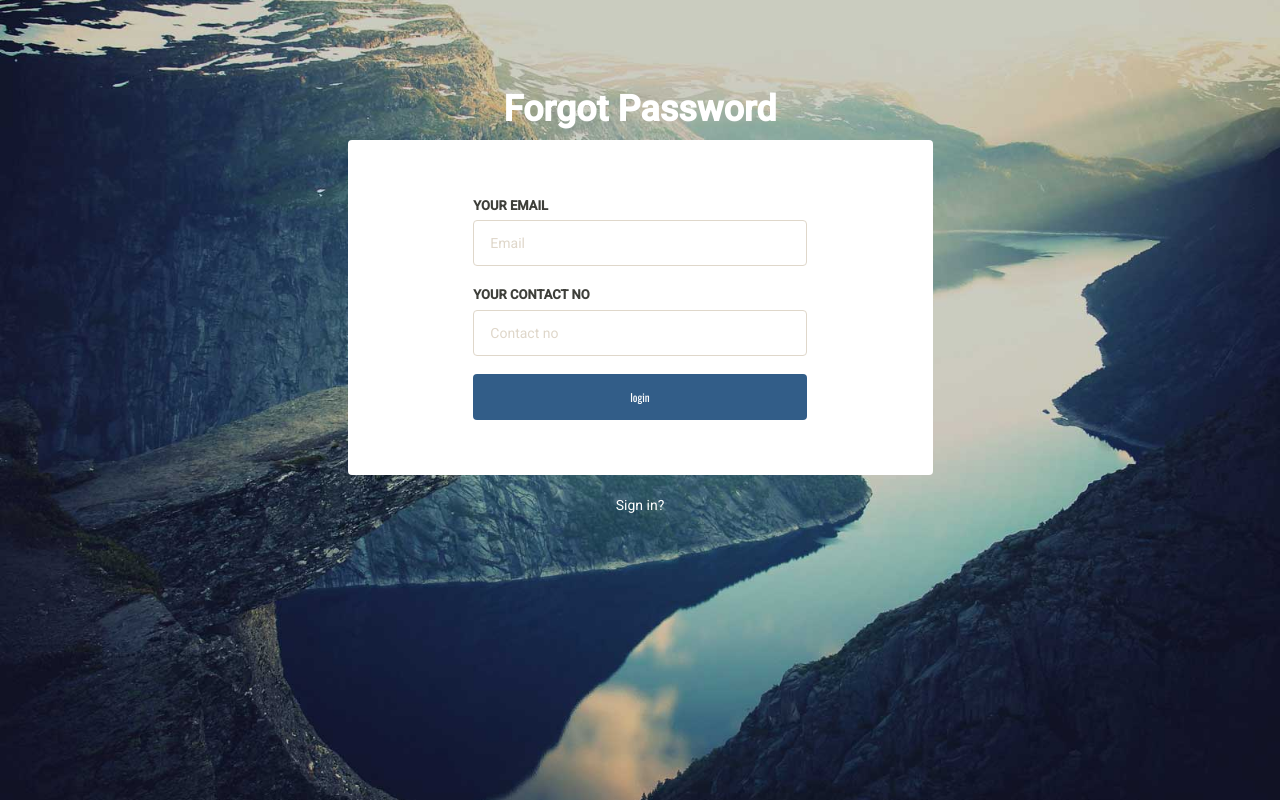
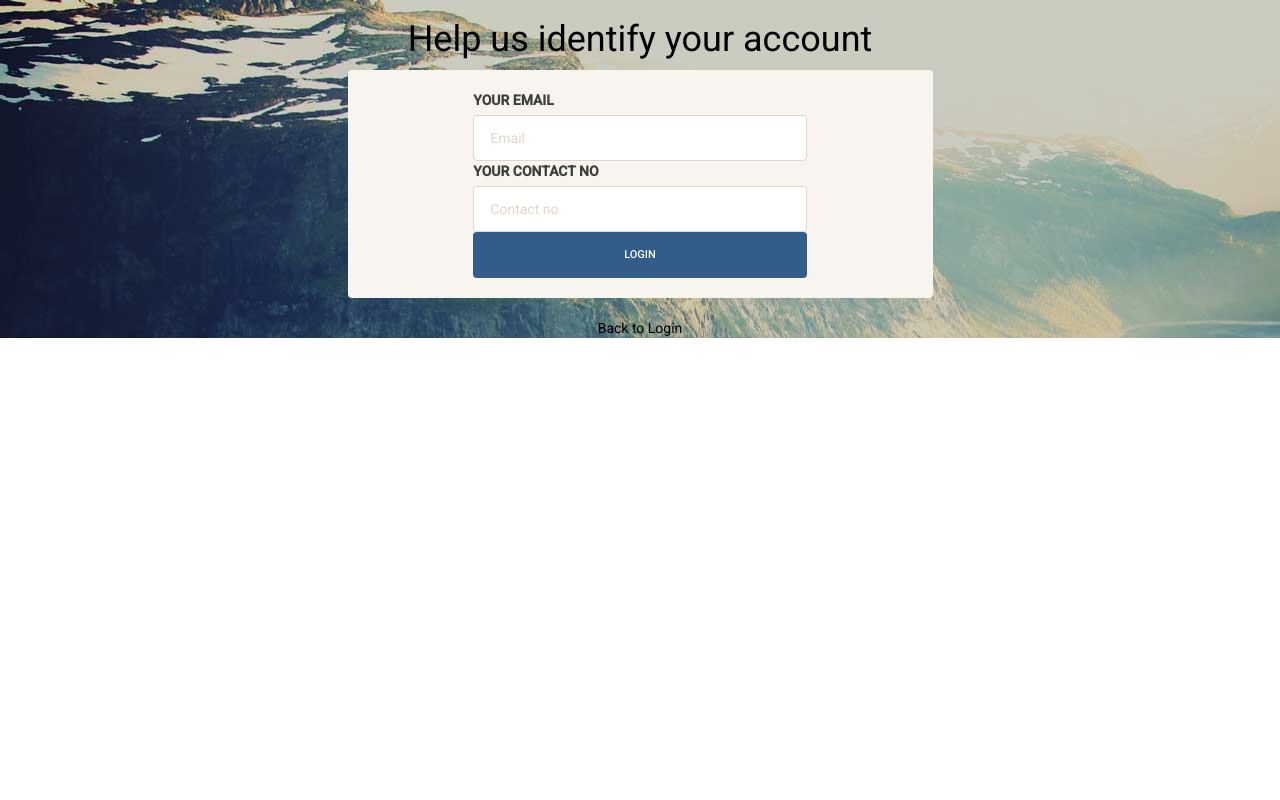
Before and after one commit to Eddie2111/LargeSweetRabbit, a PHP site: page /hostel/forgot-password.php in a window 1280 px wide. Run offline with PHP 8.4, Linux system fonts and the light colour scheme.

Commit message:
Update forgot-password.php

```diff
--- a/forgot-password.php
+++ b/forgot-password.php
@@ -31,7 +31,7 @@
 	<meta name="description" content="">
 	<meta name="author" content="">
 
-	<title>User Forgot Password</title>
+	<title>Retrieve Password</title>
 
 	<link rel="stylesheet" href="css/font-awesome.min.css">
 	<link rel="stylesheet" href="css/bootstrap.min.css">
@@ -40,7 +40,7 @@
 	<link rel="stylesheet" href="css/bootstrap-select.css">
 	<link rel="stylesheet" href="css/fileinput.min.css">
 	<link rel="stylesheet" href="css/awesome-bootstrap-checkbox.css">
-	<link rel="stylesheet" href="css/style.css">
+	<link rel="stylesheet" href="css/style1.css">
 </head
 <body>
 
@@ -49,12 +49,12 @@
 			<div class="container">
 				<div class="row">
 					<div class="col-md-6 col-md-offset-3">
-						<h1 class="text-center text-bold text-light mt-4x">Forgot Password</h1>
+						<h1 class="text-center text-bold text-light mt-4x"><font color="black">Help us identify your account</font></h1>
 						<div class="well row pt-2x pb-3x bk-light">
 							<div class="col-md-8 col-md-offset-2">
 							<?php if(isset($_POST['login']))
 { ?>
-					<p>Yuor Password is <?php echo $pwd;?><br> Change the Password After login</p>
+					<p>Password is <?php echo $pwd;?><br> Change the password now</p>
 					<?php }  ?>
 								<form action="" class="mt" method="post">
 									<label for="" class="text-uppercase text-sm">Your Email</label>
@@ -68,7 +68,7 @@
 							</div>
 						</div>
 						<div class="text-center text-light">
-							<a href="index.php" class="text-light">Sign in?</a>
+							<a href="login.php" class="text-light"><font color="black">Back to Login</font></a>
 						</div>
 					</div>
 				</div>
```
Lines whose indentation alone changed are shown as unchanged.
